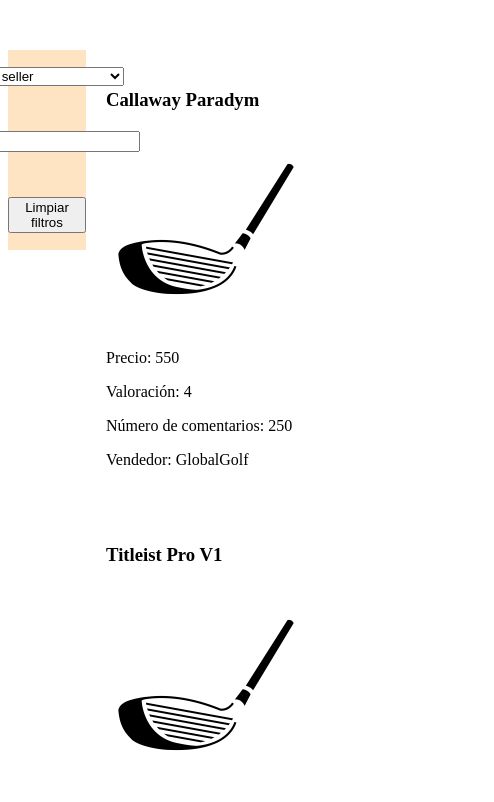
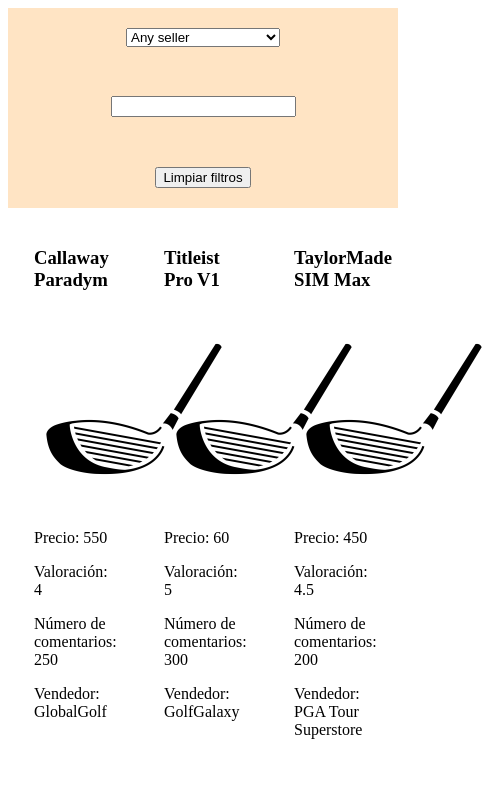
Before and after one commit to Pimmond/Proyecto-2, a website built with Vite: page index.html in a window 390 px wide. Shown: the top 802 px of the page, 494 px wide, since content can reach past the window. Built offline with nearby package versions, Linux system fonts and the light colour scheme.

Commit message:
Desarrollo 15 abril

```diff
--- a/main.js
+++ b/main.js
@@ -81,3 +81,10 @@
 }
 
 limpiarFiltros()
+
+function mostrarMensaje() {
+  alert(
+    '¡Hola! Esta no es la página más bonita, pero creo que cumple con los requisitos. ¡Así puedo seguir avanzando en el curso cuanto antes!'
+  )
+}
+mostrarMensaje()
--- a/style.css
+++ b/style.css
@@ -1,7 +1,6 @@
 #app {
   display: flex;
   flex-direction: row;
-  margin-top: 50px;
 }
 #filters {
   height: 200px;
@@ -14,7 +13,31 @@
   width: 20vw;
 }
 
+#div-products {
+  width: 80vw;
+  display: flex;
+  flex-wrap: wrap;
+  justify-content: space-around;
+}
+
 .product {
   padding: 20px;
-  width: 80vw;
+  width: 20vw;
 }
+
+.product:hover {
+  background-color: blue;
+}
+
+@media screen and (max-width: 768px) {
+  #filters {
+    width: 100vw;
+  }
+  #div-products {
+    width: 100vw;
+  }
+  #app {
+    display: flex;
+    flex-direction: column;
+  }
+}
```
